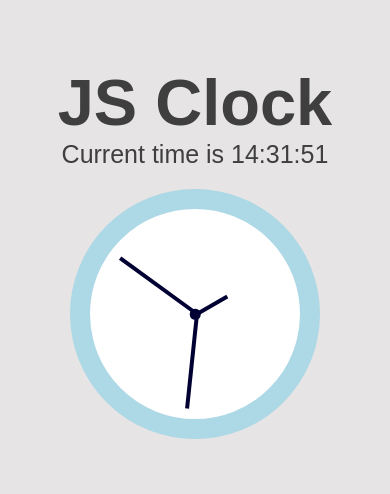
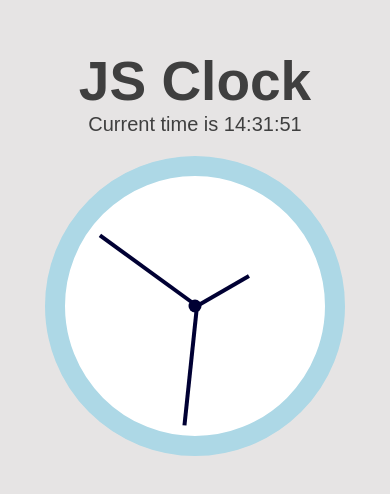
Before and after one commit to ayarmkt/JS-clock, a plain HTML site: page index.html in a window 390 px wide. Shown: the part 170-664 px from the top of the page. Drawn offline with Linux system fonts and the light colour scheme.

Commit message:
updated css

```diff
--- a/style.css
+++ b/style.css
@@ -90,20 +90,25 @@ main {
 }
 
 @media only screen and (max-width: 730px) {
-  /* changed from 80 to 65 */
-  .text h2 {
-    font-size: 65px;
+  /* added this */
+  main {
+    max-height: 100vh;
   }
 
-  /* changed from 30 to 25 */
-  .text p {
-    font-size: 25px;
+  /* changed from 80 to 55 */
+  .text h2 {
+    font-size: 55px;
   }
 
-  /* changed from 350 to 250 */
+  /* changed from 30 to 20 */
+  .text p {
+    font-size: 20px;
+  }
+
+  /* changed from 350 to 300 */
   .clock-face {
-    height: 250px;
-    width: 250px;
+    height: 300px;
+    width: 300px;
   }
 
   .hands {
@@ -116,17 +121,17 @@ main {
     transform-origin: 50% 100%;
   }
 
-  /* changed from 350 to 250 */
+  /* changed from 350 to 300 */
   .hour-hand {
-    height: calc(250px / 2 - 20px - 70px);
+    height: calc(300px / 2 - 20px - 70px);
     top: 70px;
   }
 
   .min-hand {
-    height: calc(250px / 2 - 20px - 10px);
+    height: calc(300px / 2 - 20px - 10px);
   }
 
   .sec-hand {
-    height: calc(250px / 2 - 20px - 10px);
+    height: calc(300px / 2 - 20px - 10px);
   }
 }
```
